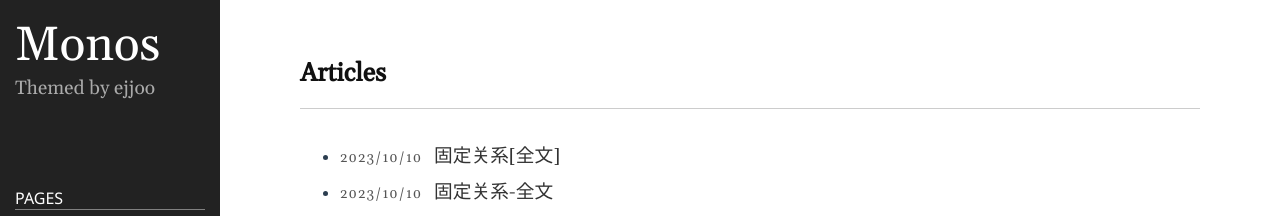
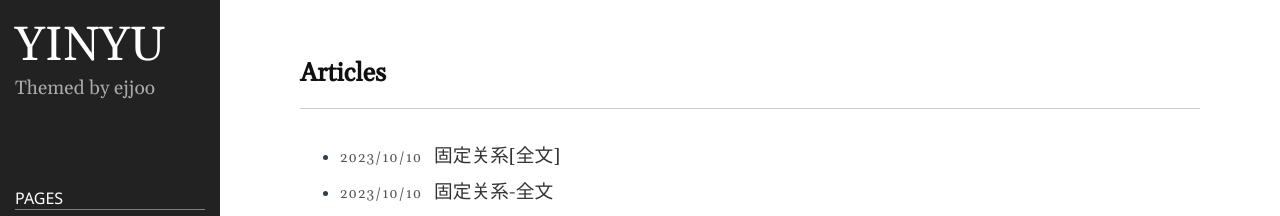
Before and after one commit to missingyinyu/missingyinyu.github.io, a Jekyll site: the page built from index.md, in a window 1280 px wide. Shown: the top 216 px of the page. Built offline with Jekyll 4.4.1, drawn with Linux system fonts in a browser that asks for light colours.

Commit message:
Update _config.yml

```diff
--- a/_config.yml
+++ b/_config.yml
@@ -18,13 +18,13 @@
 # You can create any custom variable you would like, and they will be accessible
 # in the templates via {{ site.myvariable }}.
 
-title: Monos
-email: ejjoo7994@gmail.com
+title: YINYU
+email: yinyubox@gmail.com
 description: >- # this means to ignore newlines until "baseurl:"
   Themed by ejjoo
 # baseurl: "/" # the subpath of your site, e.g. /blog
 # url: "http://ejjoo.github.io" # the base hostname & protocol for your site, e.g. http://example.com
-github_username: ejjoo
+github_username: yinyu
 highlighter: rouge
 svg:
   optimize: true
```
